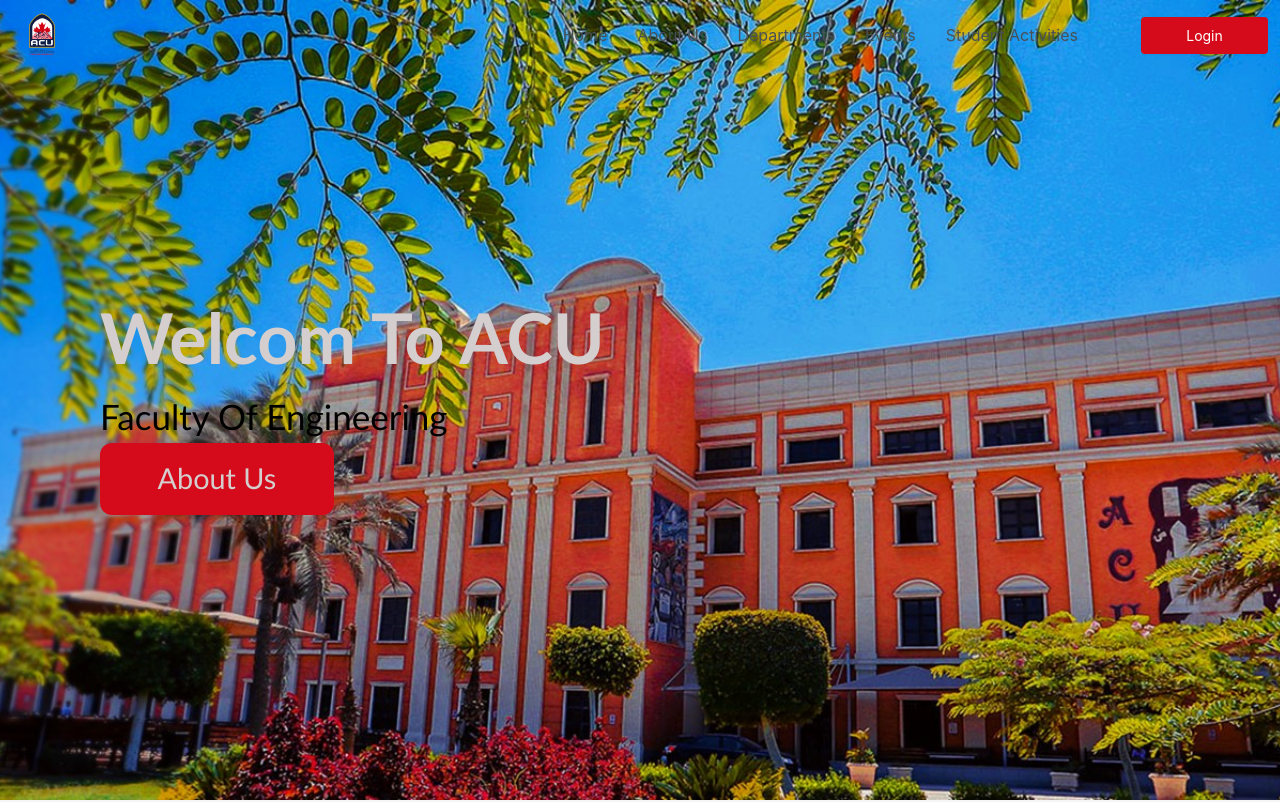
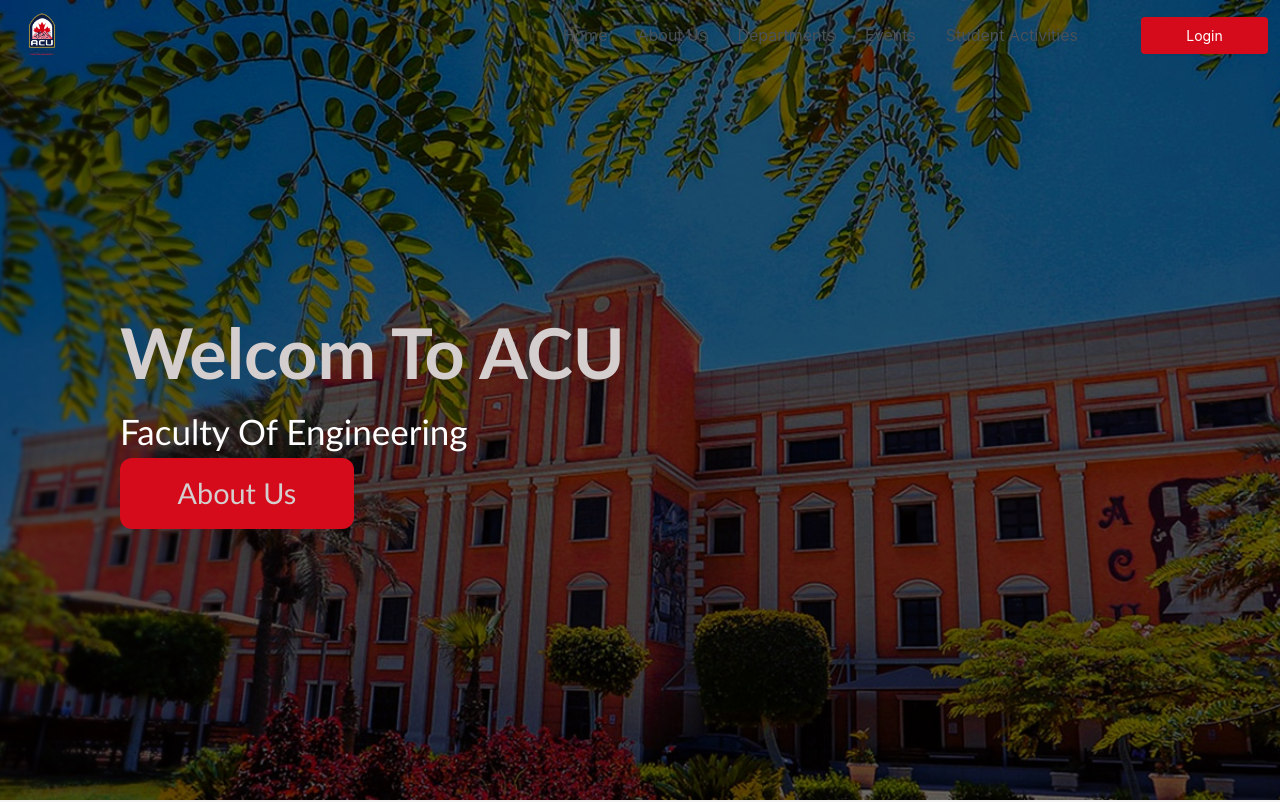
Before and after one commit to Heisenberg-Acu/university-management-system-frontend, a React (Create React App) app: page / in a window 1280 px wide. Shown: the top 802 px of the page. Built offline with nearby package versions, Linux system fonts and the light colour scheme.

Commit message:
feat(LandingPage): Add Div to make shadow.

```diff
--- a/src/styles/views/LandingPage.css
+++ b/src/styles/views/LandingPage.css
@@ -20,13 +20,21 @@
     justify-content: left;
     align-items: center;
 }
+.dark{
+    height: 800px;
+    width: 100%;
+    display: flex;
+    background-color:rgba(0, 0, 0, 0.55);
+}
 .hero-text{
     /* border-style: solid; */
     border-color: black;
     font-size: 40px;
-    padding-left: 100px;
-
+    padding-left: 120px;
+    padding-top: 300px;
     font-family: 'Trebuchet MS', 'Lucida Sans Unicode', 'Lucida Grande', 'Lucida Sans', Arial, sans-serif;
+    height: 800px;
+    width: 100%;
 }
 .hero-text h1{
     font-size:70px;
@@ -34,6 +42,7 @@
 }
 .hero-text p{
     font-size:35px;
+    color: rgb(255, 255, 255);
 }
 
 .hero-btn{
--- a/src/views/LandingPage/LandingPage.jsx
+++ b/src/views/LandingPage/LandingPage.jsx
@@ -12,10 +12,12 @@
   return (
     <div>
       <div class="hero-img">
+      <div className="dark">
         <div class="hero-text">
           <h1>Welcom To ACU</h1>
           <p>Faculty Of Engineering</p>
           <a href="#" class="hero-btn">About Us</a>
+        </div>
         </div>
       </div>
 
```
